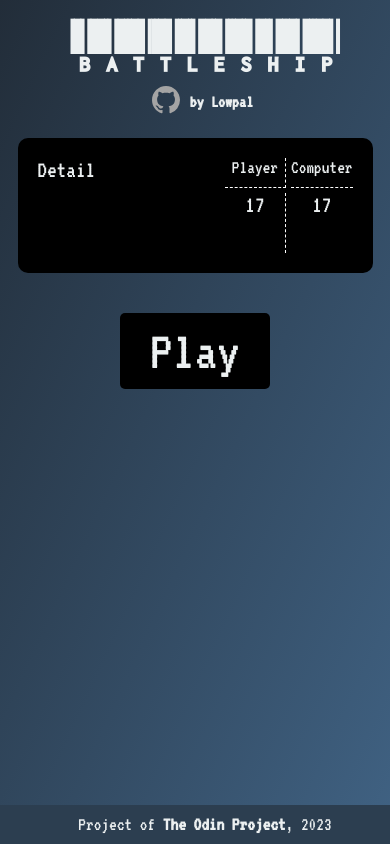
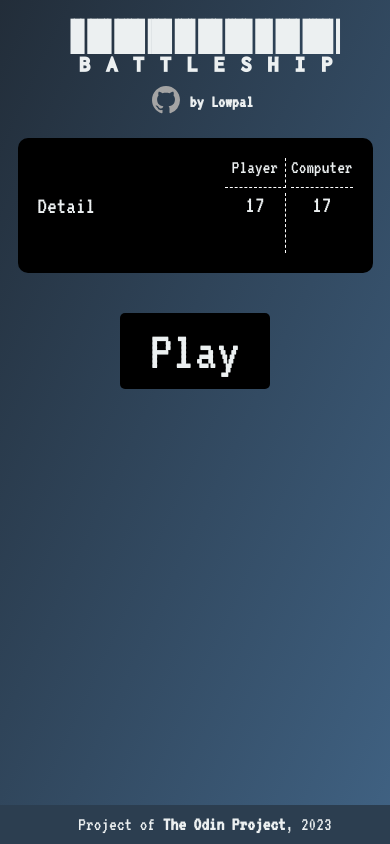
Before and after one commit to louispallett/odin-battleship, a website built with webpack: page src/index.html in a window 390 px wide. Built offline with nearby package versions, Linux system fonts and the light colour scheme.

Commit message:
Adjusted @media screen size and changed detail class to id.

```diff
--- a/src/index.html
+++ b/src/index.html
@@ -22,7 +22,7 @@
                     </div>
                 </div>
                 <div class="scoreboard">
-                    <div class="detail">Detail</div>
+                    <div id="detail">Detail</div>
                     <div class="scores">
                         <div class="score-title">Player</div>
                         <div class="score-title">Computer</div>
--- a/src/scss/game.scss
+++ b/src/scss/game.scss
@@ -38,7 +38,7 @@
   }
 }
 
-@media only screen and (max-width: 950px) {
+@media only screen and (max-width: 970px) {
   .gameboards {
     display: flex;
     flex-direction: column;
--- a/src/scss/header.scss
+++ b/src/scss/header.scss
@@ -68,7 +68,7 @@ svg:hover {
     }
 }
 
-.detail {
+#detail {
     align-self: center;
     font-size: 2rem;
 }
@@ -97,7 +97,7 @@ svg:hover {
     font-size: 2rem;
 }
 
-@media only screen and (max-width: 950px) {
+@media only screen and (max-width: 970px) {
     .header {
         display: flex;
         flex-direction: column;
@@ -123,7 +123,7 @@ svg:hover {
         font-size: 3.5rem;
     }
 
-    .detail {
+    #detail {
         font-size: 1.5rem;
     }
 }
```
